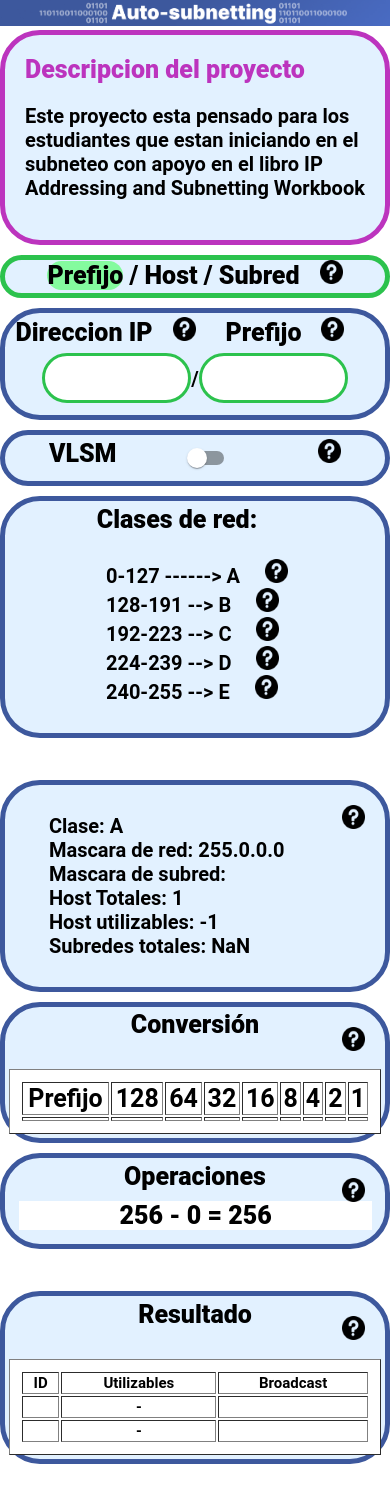
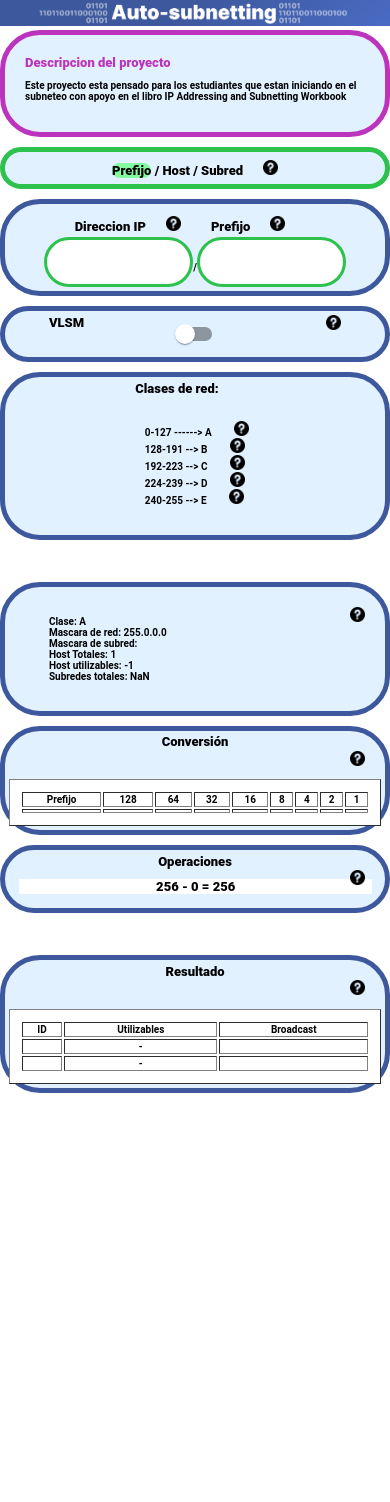
Before and after one commit to RobertoErick/Auto-subnetting, a React (Create React App) app: page / in a window 390 px wide. Shown: the top 1502 px of the page. After the commit the page ends 1135 px from the top, so only its background shows below. Built offline with nearby package versions, Linux system fonts and the light colour scheme.

Commit message:
se arreglo la version responsive de el telefono

```diff
--- a/src/App.css
+++ b/src/App.css
@@ -57,18 +57,18 @@ ul{
 
 @media (max-width: 390px){
     .contenido{
-        padding: 0%;
+        padding: 0px;
     }
 
     .parrafo{
-        font-size: 20px;
+        font-size: 10px;
         font-style: normal;
         font-weight: 700;
         line-height: normal;
     }
 
     .titulo{
-        font-size: 25px;
+        font-size: 13px;
         font-style: normal;
         font-weight: 900;
         line-height: normal;
@@ -76,8 +76,8 @@ ul{
     }
 
     .duda{
-        width: 23px;
-        height: 24px;
+        width: 15px;
+        height: 15px;
         margin-left: 20px;
     }
 
--- a/src/Componentes/Filas/Segunda_FIla/Conversion.jsx
+++ b/src/Componentes/Filas/Segunda_FIla/Conversion.jsx
@@ -19,6 +19,9 @@ const Tabla = styled.table`
     padding: 10px;
     background-color:white;
     box-sizing: border-box;
+    @media (max-width: 390px){
+        font-size: 10px;
+    }
 `
 
 const Img = styled.img`
--- a/src/Componentes/Filas/Tercera_Fila/Resultado.jsx
+++ b/src/Componentes/Filas/Tercera_Fila/Resultado.jsx
@@ -16,7 +16,7 @@ const Tabla = styled.table`
     padding: 10px;
     background-color:white;
     @media (max-width: 390px){
-        font-size: 15px;
+        font-size: 10px;
     }
 `
 
```
